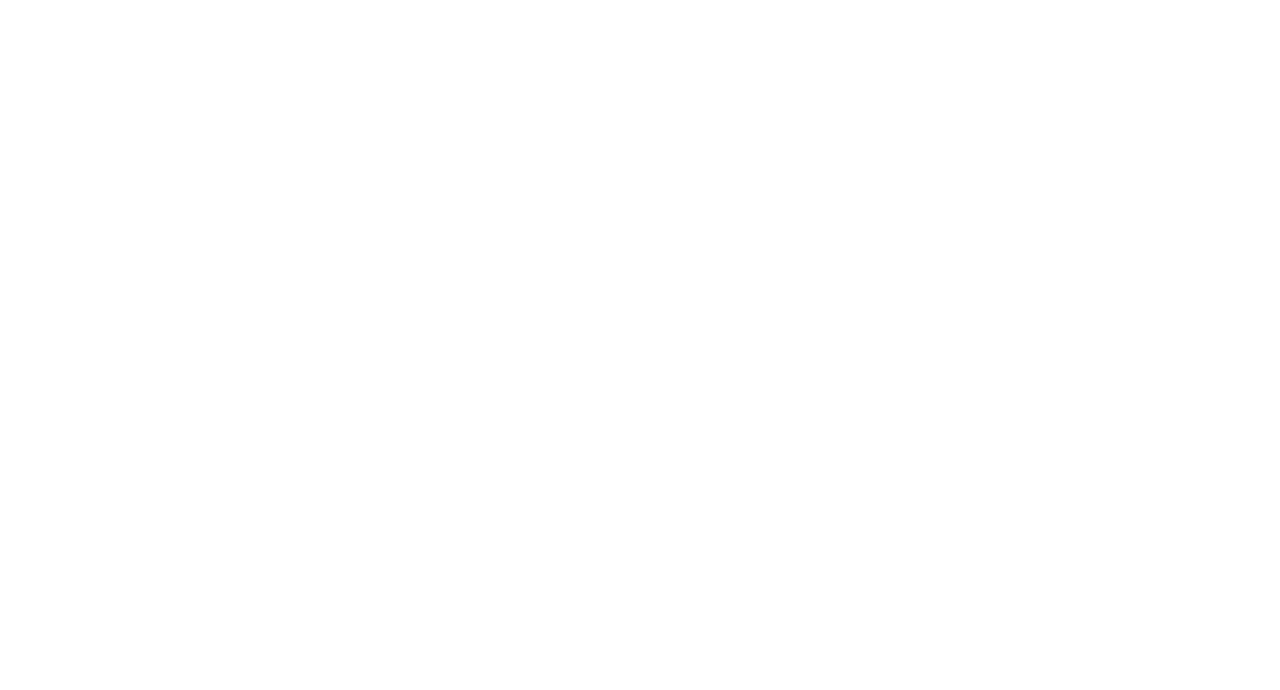
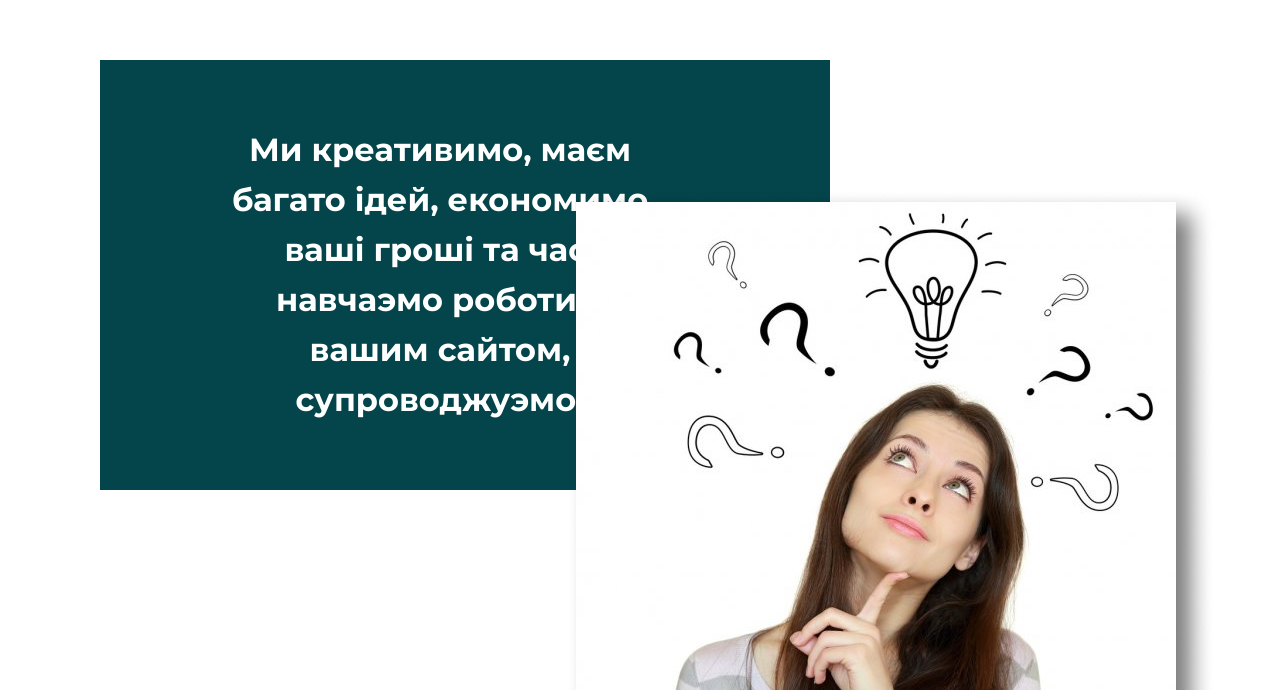
Before and after one commit to 1SMOKE1/web_balance, a React (Create React App) app: page / in a window 1280 px wide. Shown: the part 2674-3364 px from the top of the page. Before the commit the page ends 2555 px from the top, so only its background shows below. Built offline with nearby package versions, Linux system fonts and the light colour scheme.

Commit message:
add about page

```diff
--- /dev/null
+++ b/src/components/About/About.module.css
@@ -0,0 +1,20 @@
+.about_section{
+  position: relative;
+  margin-top: 132px;
+}
+
+.rectangle{
+  width: 42%;
+  padding: 65px 18% 65px 13%;
+}
+
+.rectangle_text{
+  text-align: center;
+}
+
+.about_photo{
+  position: absolute;
+  top: 30%;
+  right: 5%;
+
+}
--- /dev/null
+++ b/src/components/About/About.tsx
@@ -0,0 +1,19 @@
+import styles from "./About.module.css";
+import about from '../../assets/about.png';
+
+
+export const About = () => {
+  return (
+    <section className={styles.about_section}>
+      <div className="container">
+        <div className={`bg1 ${styles.rectangle}`}>
+          <p className={`${styles.rectangle_text} c2 montserrat h2 bold`}>
+            Ми креативимо, маєм багато ідей, економимо ваші гроші та час,
+            навчаэмо роботи з вашим сайтом, супроводжуэмо.
+          </p>
+        </div>
+        <img className={styles.about_photo} src={about} alt="" />
+      </div>
+    </section>
+  );
+};
--- a/src/components/AdsStratagy/AdsStrategy.module.css
+++ b/src/components/AdsStratagy/AdsStrategy.module.css
@@ -1,3 +1,7 @@
+.ads_strategy__section{
+  margin-bottom: 47px;
+}
+
 .ads_strategy{
   position: relative;
   display: flex;
@@ -46,19 +50,20 @@
 
 .line_yellow{
   left: 27.5%;
-  bottom: 37%;
-  transform: translate(0, 37%);
+  bottom: 41%;
+  transform: translate(0, 41%);
 }
 
 .line_blue{
   left: 27.5%;
-  bottom: 23%;
-  transform: translate(0, -11.5%);
+  bottom: 24%;
+  transform: translate(0, -24%);
 }
 
 .text_block{
   width: 70%;
   align-self: flex-start;
+  margin-bottom: 47px;
 }
 
 .text_block > p{
--- a/src/components/AdsStratagy/AdsStrategy.tsx
+++ b/src/components/AdsStratagy/AdsStrategy.tsx
@@ -14,7 +14,7 @@ export const AdsStratagy = () => {
     setScrollPosition(window.scrollY);
   };
 
-  const debouncedHandleScroll = Debounce(handleScroll, 200);
+  const debouncedHandleScroll = Debounce(handleScroll, 500);
 
   const animateLine = () => {
     setDisplayLine(true);
@@ -33,9 +33,7 @@ export const AdsStratagy = () => {
     Aos.init();
     window.addEventListener("scroll", debouncedHandleScroll);
 
-    console.log(scrollPosition);
-
-    if (scrollPosition >= 1300) {
+    if (scrollPosition >= 800) {
       setTimeout(() => {
         animateLine();
       }, 250);
--- a/src/components/Main/main.tsx
+++ b/src/components/Main/main.tsx
@@ -1,6 +1,7 @@
 import styles from "./main.module.css";
 import { Site } from "../Site/Site";
 import { AdsStratagy } from "../AdsStratagy/AdsStrategy";
+import { About } from "../About/About";
 
 export const Main = () => {
 
@@ -8,6 +9,7 @@ export const Main = () => {
     <main className={styles.main}>
       <Site />
       <AdsStratagy />
+      <About />
     </main>
   );
 };
--- a/src/components/SubMenu/SubMenu.tsx
+++ b/src/components/SubMenu/SubMenu.tsx
@@ -4,21 +4,16 @@ import anime from "animejs";
 import { Typewriter } from "../Typewriter/Typewriter";
 import { Debounce } from "../../hooks/Debounce";
 
-
-
-
 export const SubMenu = () => {
-
   const [displayLine, setDisplayLine] = useState(false);
   const [scrollPosition, setScrollPosition] = useState(0);
   const [startTyping, setStartTyping] = useState(false);
-
 
   const handleScroll = () => {
     setScrollPosition(window.scrollY);
   };
 
-  const debouncedHandleScroll = Debounce(handleScroll, 200);
+  const debouncedHandleScroll = Debounce(handleScroll, 500);
 
   const animateLine = () => {
     setDisplayLine(true);
@@ -44,8 +39,6 @@ export const SubMenu = () => {
     } else {
       setStartTyping(false);
     }
-
-
 
     return () => {
       window.removeEventListener("scroll", debouncedHandleScroll);
@@ -76,7 +69,11 @@ export const SubMenu = () => {
             />
           </svg>
           <h4 className={`h4 c1 bold montserrat ${styles.title}`} key={0}>
-            <Typewriter text="LANDING PAGE" triggerTyping={startTyping} speed={50}/>
+            <Typewriter
+              text="LANDING PAGE"
+              triggerTyping={startTyping}
+              speed={50}
+            />
           </h4>
           <svg
             className={styles.line}
@@ -98,7 +95,11 @@ export const SubMenu = () => {
             />
           </svg>
           <h4 className={`h4 c1 bold montserrat ${styles.title}`} key={1}>
-            <Typewriter text="ІНТЕРНЕТ-МАГАЗИН" triggerTyping={startTyping} speed={150}/>
+            <Typewriter
+              text="ІНТЕРНЕТ-МАГАЗИН"
+              triggerTyping={startTyping}
+              speed={150}
+            />
           </h4>
           <svg
             className={styles.line}
@@ -121,7 +122,11 @@ export const SubMenu = () => {
           </svg>
 
           <h4 className={`h4 c1 bold montserrat ${styles.title}`} key={2}>
-            <Typewriter text="БІЗНЕС САЙТ" triggerTyping={startTyping} speed={225}/>
+            <Typewriter
+              text="БІЗНЕС САЙТ"
+              triggerTyping={startTyping}
+              speed={225}
+            />
           </h4>
         </div>
       </div>
```
Also changed, not shown: src/assets/about.png (added).
